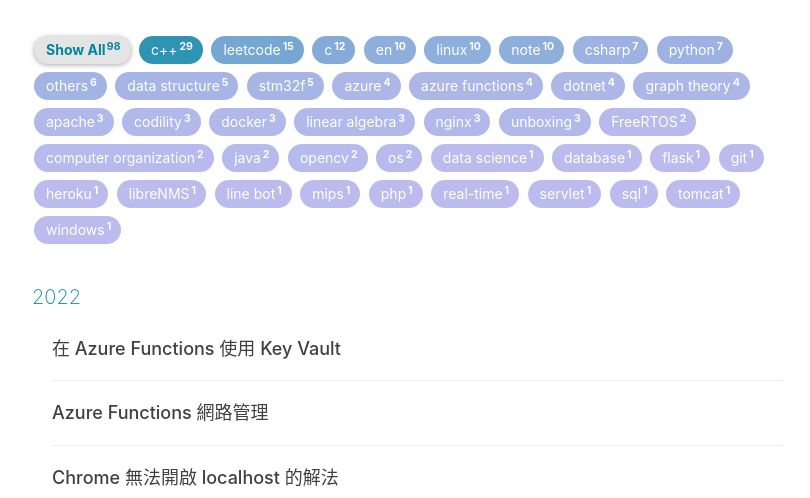
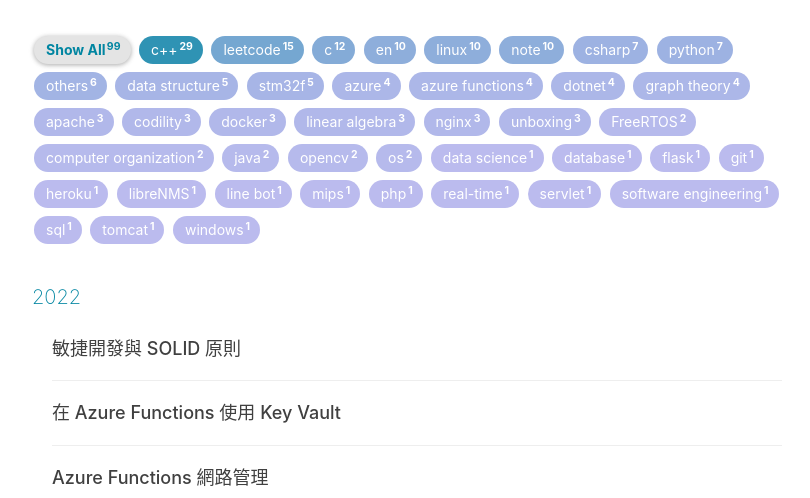
Before and after one commit to blueskyson/blueskyson.github.io, a Jekyll site: the page built from archive.html, in a window 1280 px wide and 900 px high, cut to the strip 402-900 px from the top of the window. Shown: the whole strip, without its empty margins (233-1043 px from the left). Built offline with Jekyll 4.4.1, drawn with Linux system fonts in a browser that asks for light colours; nearby versions of some CDN libraries; comment, search, counter and statistics services are not loaded; some of the changed lines change nothing that is shown.

Commit message:
Add solid principle post

````diff
--- a/_config.yml
+++ b/_config.yml
@@ -97,8 +97,5 @@
     },{
         title: "SmallHanley",
         href: "https://github.com/SmallHanley"
-    },{
-        title: "NotA1ive",
-        href: "https://github.com/NotA1ive"
     }
 ]
--- /dev/null
+++ b/_posts/2022/2022-10-09-agile-software-development.md
@@ -0,0 +1,140 @@
+---
+title: "敏捷開發與 SOLID 原則"
+subtitle: ""
+excerpt: "azure functions key vault"
+layout: post
+author: "blueskyson"
+header-style: text
+tags:
+  - software engineering
+---
+
+## 敏捷開發
+
+敏捷開發是一種用來應對快速變化的需求的開發方式，其強調軟體工程人員與業務人員面對面的溝通、頻繁交付可用的版本，使專案有彈性以因應不可預期的變化。常常聽到的 Scrum 與 Kanban 就是用來實敏節開發的框架。
+
+敏捷開發最重要的四個方針：
+
+- 個人與互動：重於流程與工具
+- 可用的軟體：重於詳盡的文件
+- 與客戶合作：重於合約協商
+- 回應變化：重於遵循計劃
+
+## Single-Responsibility Principle (SRP) 單一職責原則
+
+**一個類別應只負責一個職責。**
+
+如果一個類別承擔過多職責 (高耦合)，當需要修改或新增職責時，容易使得所有依賴此職責的地方都需要被修改，提高維護難度。透過分離職責來降低耦合，當需要新增、更改職責時，只需依照 interface 的定義來修改。
+
+下方舉一個例子，首先定義一個訂單的資料結構，它可以透過影印機輸出。
+
+```csharp
+public class Order
+{
+    private string Id;
+    private double Price;
+
+    public void Print()
+    {
+        ...
+    }
+}
+```
+
+分析 Order 這個類別，它應該只專注處理地單的資訊，`Print()` 顯得超出它的職責了，假設今天有了新需求：透過 PDF 輸出，此時 `Order` 類別會變成：
+
+```csharp
+public class Order
+{
+    private string Id;
+    private double Price;
+
+    public void Print()
+    {
+        ...
+    }
+
+    public void PrintByPdfExporter()
+    {
+        ...
+    }
+}
+```
+
+這時所有呼叫 `PrintByPrinter` 的地方都必須跟著改寫成相容於 `PrintByPdfExporter` 的邏輯，有許多處程式都必須修正。
+
+現在套用 SRP 原則，定義一個 interface 叫 IPrinter：
+
+```csharp
+public interface IPrinter
+{
+    void Print(string id, double price);
+}
+
+public class PdfExporter : IPrinter
+{
+    public void Print(string id, double price)
+    {
+        ...
+    }
+}
+
+public class Printer : IPrinter
+{
+    public void Print(string id, double price)
+    {
+        ...
+    }
+}
+
+public class Order
+{
+    private string Id;
+    private double Price;
+    private IPrinter Printer;
+
+    public Order()
+    {
+        this.Printer = new PdfExporter();
+        // this.Printer = new Printer();
+    }
+
+    public Print()
+    {
+        this.Printer.Print(this.Id, this.Price);
+    }
+}
+```
+
+如此一來，所有跟列印訂單有關的更改就限縮在個別的 IPrinter 實作中。
+
+---
+
+> *待續*
+> ## Open-Closed Principle (OCP) 開放封閉原則
+>
+> **對於擴展是開放的，對於修改是封閉的。**
+>
+> 在左側範例，每擴展一種形狀就要修改一次 DrawAllShape 的 switch 區塊。右側範例則完全不用更改 DrawAllShape，符合 OCP 原則。
+>
+> ## Liskov Substitution Principle (LSP) Liskov 替換原則
+>
+> **子類別應該完全符合父類別的特性。**
+>
+> 在下方範例中，儘管邏輯上正方形可以被視為長方形的特例，但是在程式實作中，如果意外將正方形的物件視為長方形來使用，就有許多衍伸問題，例如 Width 和 Height 被設為不同的值。
+>
+> ## Dependency-Inversion Principle (DIP) 依賴反向原則
+>
+> **1. 高層模組不應該直接依賴低層模組，它們都應該依賴抽象層。**
+>
+> **2. 抽象層不應該因為低層模組而更改，反而低層模組要按照抽象層來實作。**
+>
+> 右圖一，高層的 Policy 依賴 Mechanism，Mechanism 依賴 Utility，因此 Policy 遞移性地依賴 Utility。如此設計的缺點是，當低層模組變動時，會直接影響所有遞移性依賴的高層模組，使高層模組很可能也要跟著變動。
+> 右圖二，所有模組都反過來依賴一個抽象介面，低層模組實作介面、高層模組透過介面使用低層模組。
+>
+> ## Interface Segregation Principle (ISP) 介面隔離原則
+>
+> **不應強迫子類別去依賴它不使用的方法。**
+>
+> 下左圖 IPets 的範例為了兼容 Dog 和 Cat 類別，所以定義了 bark() 方法，導致 Cat 類別必須也提供一個 bark() 的實作，導致了不必要的耦合。
+> 下右圖把 IPetDogs 和 IPetCats 隔離出來，讓 Dog 與 Cat 各自實作 bark() 和 meow()。
````
